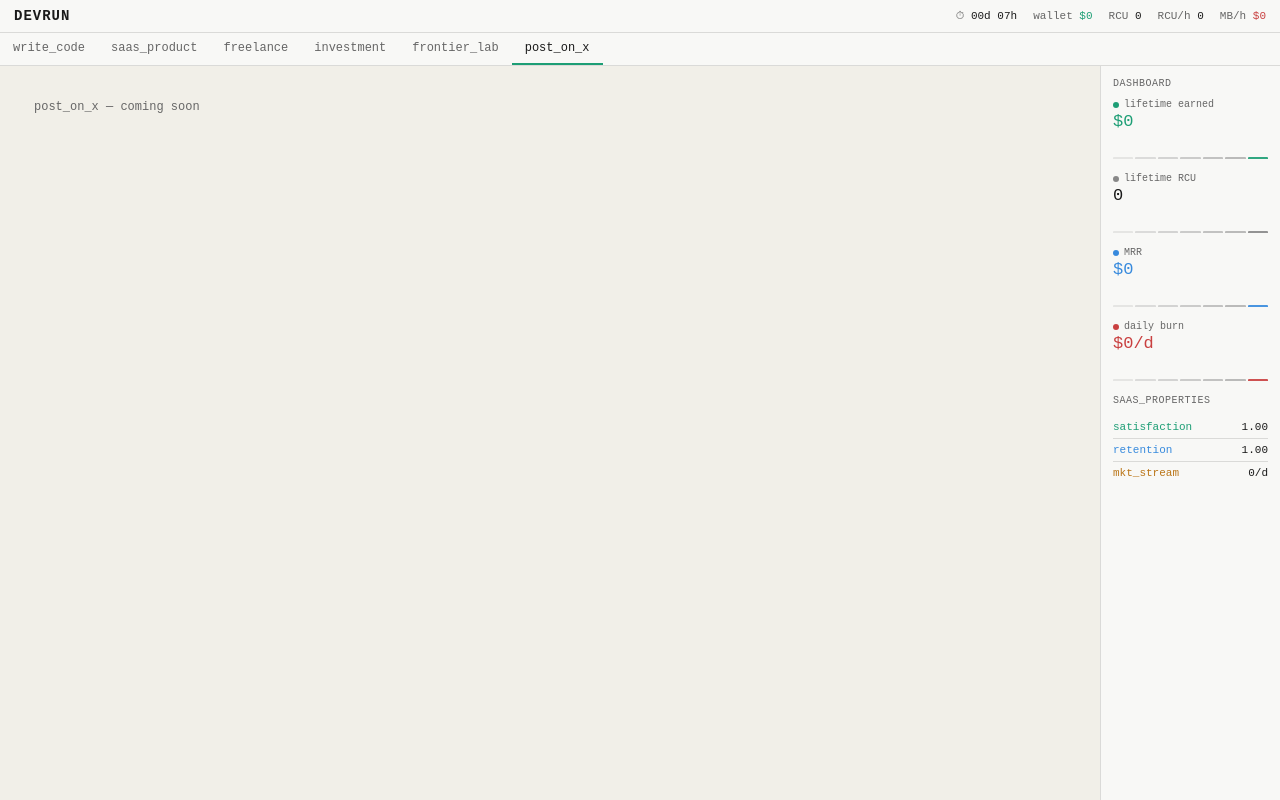
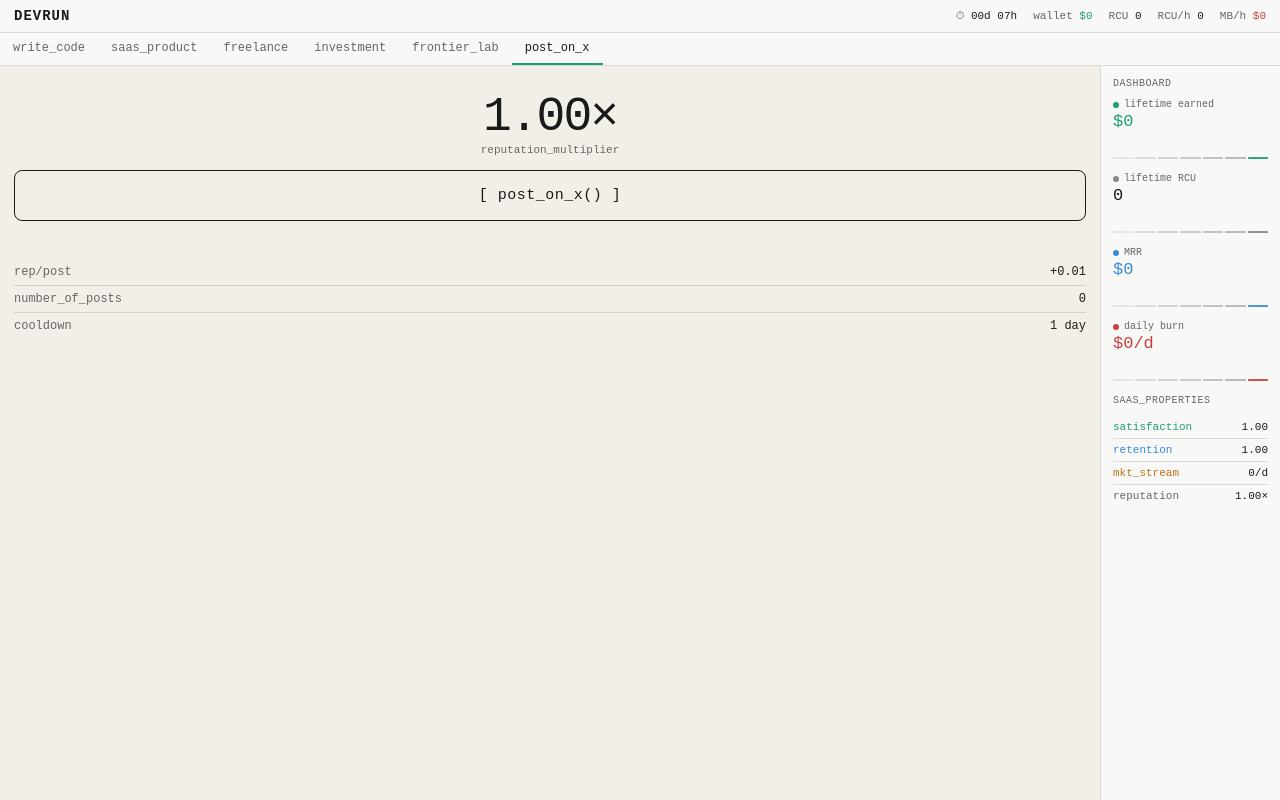
Before and after one commit to TheoBa/badoz_incremental, a website with bundled scripts: page index.html in a window 1280 px wide. Both pictures are taken after a click on the button "post_on_x". Built offline with nearby package versions, Linux system fonts and the light colour scheme.

Commit message:
Feature/post_on_x (#6)
* feat(post-on-x): implement post_on_x tab

Once-per-in-game-day action. Each post adds +PostOnX_Rep_Delta (0.01) to
reputation.multiplier and sets a 24-tick cooldown.

- state.js: PostOnX_Rep_Delta:0.01, PostOnX_Cooldown:24
- post_on_x.js: full tab — rep display (blue, mirrors write_code layout),
  post button with flash, cooldown countdown below, stats section
  (rep/post, posts_this_run, cooldown period)
  Button switches to dashed border + 'on_cooldown' text while waiting;
  cooldown timer shows hours remaining
- style.css: .pox-* styles, blue theme matching retention color

* fix(post-on-x): standard color for rep display; rename to number_of_posts

Rep value and button use var(--text) instead of blue (reputation has no
dedicated color in the scheme). Renamed state.reputation.postsThisRun
→ numberOfPosts and updated the stat row label accordingly.

* fix(post-on-x): NaN on number_of_posts + reputation in KPI sidebar

main.js: migrate postsThisRun → numberOfPosts on old saves (undefined++ = NaN)
index.html + render.js: add reputation row to saas_properties dashboard section

```diff
--- a/index.html
+++ b/index.html
@@ -74,6 +74,7 @@
         <div class="sr"><span class="teal">satisfaction</span><b id="k-sat">1.00</b></div>
         <div class="sr"><span class="blue">retention</span><b id="k-ret">1.00</b></div>
         <div class="sr"><span class="amber">mkt_stream</span><b id="k-mkt">0/d</b></div>
+        <div class="sr"><span>reputation</span><b id="k-rep">1.00×</b></div>
       </div>
 
       <div id="kpi-run-info" style="display:none">
--- a/src/engine/state.js
+++ b/src/engine/state.js
@@ -92,6 +92,10 @@ export const CONSTANTS = {
   Hardware_CPU_Base_Cost: 1500, Hardware_CPU_Scale: 2,   Hardware_CPU_Delta: 0.5,
   Hardware_GPU_Base_Cost: 1000, Hardware_GPU_Scale: 1.8,  Hardware_GPU_Delta: 0.3,
 
+  // ── post_on_x ─────────────────────────────────────────────────
+  PostOnX_Rep_Delta: 0.01,   // reputation.multiplier += delta per post
+  PostOnX_Cooldown:    24,   // ticks before can post again (1 in-game day)
+
   WIN_CONDITION: 1_000_000_000,
 };
 
@@ -163,7 +167,7 @@ export function initState() {
     reputation: {
       multiplier: 1.0,
       postCooldownTicks: 0,
-      postsThisRun: 0,
+      numberOfPosts: 0,
     },
 
     // Upgrades (ship_feature)
--- a/src/main.js
+++ b/src/main.js
@@ -34,6 +34,11 @@ if ('gpuPurchased' in _hw) { _hw.gpuLevel = _hw.gpuPurchased ? 1 : 0; delete _hw
 // Initialise cooldown fields if missing (old saves)
 if (state.investments.pressCooldownTicks == null)     state.investments.pressCooldownTicks = 0;
 if (state.investments.newsletterCooldownTicks == null) state.investments.newsletterCooldownTicks = 0;
+// Migrate postsThisRun → numberOfPosts (old saves)
+if (state.reputation.numberOfPosts == null) {
+  state.reputation.numberOfPosts = state.reputation.postsThisRun ?? 0;
+  delete state.reputation.postsThisRun;
+}
 
 // ── Tab switching ──────────────────────────────────────────────
 document.querySelectorAll('.tab').forEach(btn => {
--- a/src/tabs/post_on_x.js
+++ b/src/tabs/post_on_x.js
@@ -1,8 +1,73 @@
-// post_on_x.js — stub (not yet implemented)
+// post_on_x.js — post on X tab
+// Once-per-day action. Each post adds PostOnX_Rep_Delta to reputation.multiplier.
+// Cooldown is tracked in state.reputation.postCooldownTicks (decremented by tick.js).
+
+import { CONSTANTS } from '../engine/state.js';
+
 export function renderPostOnX(state) {
-  const panel = document.getElementById('panel-post_on_x');
+  const panel    = document.getElementById('panel-post_on_x');
+  const cooldown = state.reputation.postCooldownTicks;
+  const ready    = cooldown === 0;
+
   if (!panel._built) {
-    panel.innerHTML = '<p style="color:var(--text2);padding:20px;font-size:12px">post_on_x — coming soon</p>';
+    panel.innerHTML = `
+      <div class="pox-rep-display">
+        <div class="pox-rep-value" id="pox-rep">1.00×</div>
+        <div class="pox-rep-label">reputation_multiplier</div>
+      </div>
+
+      <button class="pox-btn" id="pox-btn">[ post_on_x() ]</button>
+      <div class="pox-cooldown" id="pox-cooldown"></div>
+
+      <div class="stat-section">
+        <div class="stat-row"><span>rep/post</span><b>+${CONSTANTS.PostOnX_Rep_Delta.toFixed(2)}</b></div>
+        <div class="stat-row"><span>number_of_posts</span><b id="pox-count">0</b></div>
+        <div class="stat-row"><span>cooldown</span><b>1 day</b></div>
+      </div>`;
+
+    document.getElementById('pox-btn').addEventListener('click', () => onPostOnX(state));
     panel._built = true;
   }
+
+  document.getElementById('pox-rep').textContent   = state.reputation.multiplier.toFixed(2) + '×';
+  document.getElementById('pox-count').textContent = state.reputation.numberOfPosts;
+
+  const btn = document.getElementById('pox-btn');
+  const cd  = document.getElementById('pox-cooldown');
+
+  if (ready) {
+    btn.disabled        = false;
+    btn.textContent     = '[ post_on_x() ]';
+    btn.classList.remove('pox-btn-cooldown');
+    cd.textContent      = '';
+  } else {
+    btn.disabled        = true;
+    btn.textContent     = '[ on_cooldown ]';
+    btn.classList.add('pox-btn-cooldown');
+    cd.textContent      = `next post in ${ticksToLabel(cooldown)}`;
+  }
 }
+
+export function onPostOnX(state) {
+  if (state.reputation.postCooldownTicks > 0) return;
+
+  state.reputation.multiplier       += CONSTANTS.PostOnX_Rep_Delta;
+  state.reputation.postCooldownTicks = CONSTANTS.PostOnX_Cooldown;
+  state.reputation.numberOfPosts++;
+
+  // Re-render the tab immediately
+  renderPostOnX(state);
+
+  // Flash the button briefly
+  const btn = document.getElementById('pox-btn');
+  if (btn) {
+    btn.textContent = `[ +${CONSTANTS.PostOnX_Rep_Delta.toFixed(2)} rep ]`;
+    setTimeout(() => renderPostOnX(state), 300);
+  }
+}
+
+function ticksToLabel(ticks) {
+  const hours = ticks % 24;
+  const days  = Math.floor(ticks / 24);
+  return days > 0 ? `${days}d ${hours}h` : `${hours}h`;
+}
--- a/src/ui/render.js
+++ b/src/ui/render.js
@@ -41,6 +41,7 @@ function renderKpi(state) {
     ? 0
     : state.investments.active.reduce((s, b) => s + b.marketingBoost, 0);
   set('k-mkt', fmtN(state.saas.marketingStream + investBoost) + '/d');
+  set('k-rep', state.reputation.multiplier.toFixed(2) + '×');
 
   renderHistogram(document.getElementById('hist-earned'), state.history.earned, '#1D9E75');
   renderHistogram(document.getElementById('hist-rcu'),    state.history.rcu,    '#888');
--- a/src/ui/style.css
+++ b/src/ui/style.css
@@ -365,3 +365,27 @@ body {
 }
 .inv-btn:disabled { border-color: var(--border); color: var(--text3); cursor: not-allowed; }
 .amber { color: var(--amber); }
+
+/* ── post_on_x tab ───────────────────────────────────────────── */
+.pox-rep-display { text-align: center; margin: 10px 0 4px; }
+.pox-rep-value   { font-size: 48px; font-weight: 500; color: var(--text); letter-spacing: -2px; }
+.pox-rep-label   { font-size: 11px; color: var(--text2); margin-bottom: 14px; }
+.pox-btn {
+  display: block;
+  width: 100%;
+  padding: 16px;
+  font-size: 15px;
+  font-family: var(--mono);
+  cursor: pointer;
+  border: 0.5px solid var(--text);
+  border-radius: var(--radius);
+  background: transparent;
+  color: var(--text);
+  font-weight: 500;
+  letter-spacing: .5px;
+  margin-bottom: 8px;
+}
+.pox-btn:active          { opacity: .6; }
+.pox-btn:disabled        { border-color: var(--border); color: var(--text3); cursor: not-allowed; }
+.pox-btn-cooldown        { border-style: dashed; }
+.pox-cooldown            { font-size: 11px; color: var(--text3); text-align: center; margin-bottom: 14px; min-height: 16px; }
```
